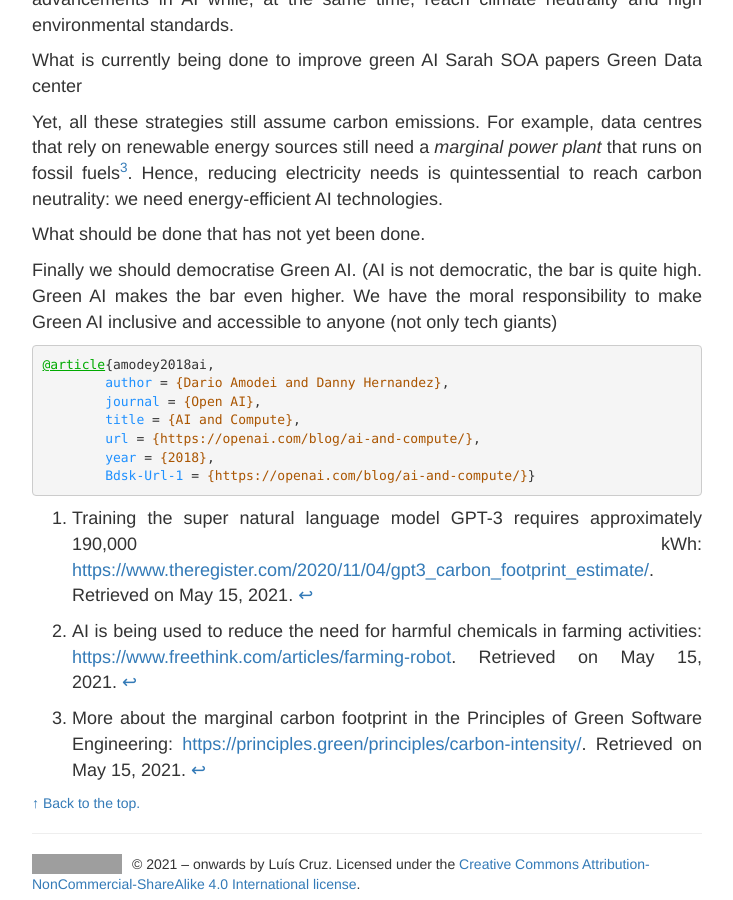
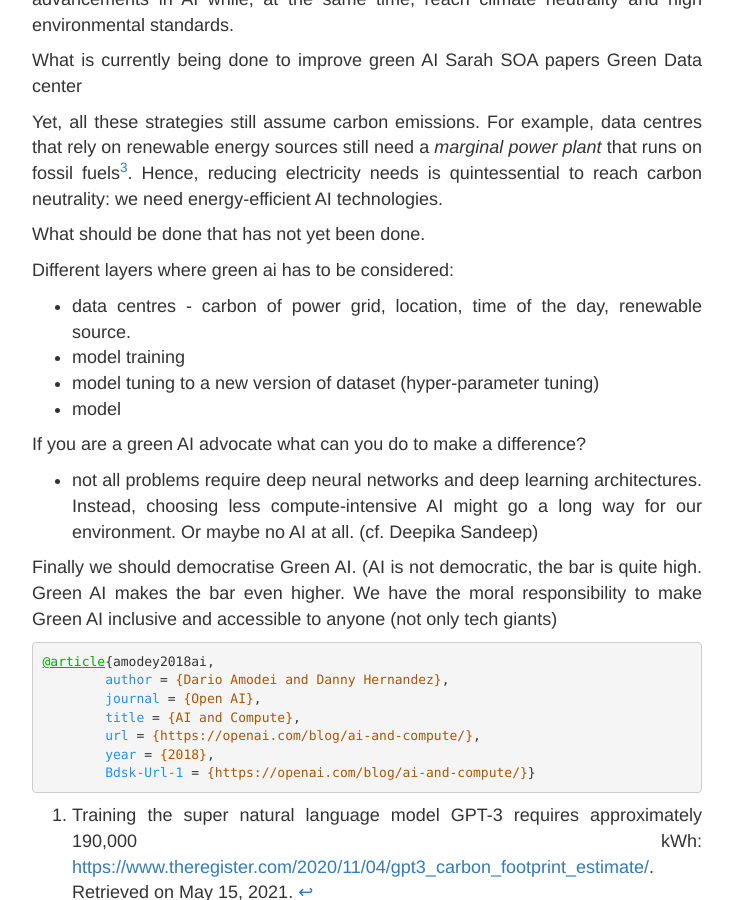
Before and after one commit to luiscruz/luiscruz.github.io, a Jekyll site: the page built from _posts/2021-10-23-green-ai.md, in a window 1280 px wide and 900 px high, scrolled down 1113 px. Shown: the whole window, without its empty margins (273-1006 px from the left). Built offline with Jekyll 4.4.1, drawn with Linux system fonts in a browser that asks for light colours; some of the changed text lies outside the part shown; grey boxes are pictures that could not be loaded.

```diff
--- a/_posts/2021-10-23-green-ai.md
+++ b/_posts/2021-10-23-green-ai.md
@@ -46,6 +48,17 @@ Yet, all these strategies still assume carbon emissions. For example, data centr
 
 What should be done that has not yet been done.
 
+Different layers where green ai has to be considered:
+
+- data centres - carbon of power grid, location, time of the day, renewable source.
+- model training
+- model tuning to a new version of dataset (hyper-parameter tuning)
+- model
+
+If you are a green AI advocate what can you do to make a difference?
+
+- not all problems require deep neural networks and deep learning architectures. Instead, choosing less compute-intensive AI might go a long way for our environment. Or maybe no AI at all. (cf. Deepika Sandeep)
+
 Finally we should democratise Green AI. (AI is not democratic, the bar is quite high. Green AI makes the bar even higher. We have the moral responsibility to make Green AI inclusive and accessible to anyone (not only tech giants)
 
 [^gpt3]: Training the super natural language model GPT-3 requires approximately 190,000 kWh: [https://www.theregister.com/2020/11/04/gpt3_carbon_footprint_estimate/](https://www.theregister.com/2020/11/04/gpt3_carbon_footprint_estimate/). Retrieved on May 15, 2021.
```
Also changed, not shown: other parts of _posts/2021-10-23-green-ai.md (+3 -1 lines), _posts/2021-09-01-energy-units.md (+1 -2 lines), courses/index.md (+2 -0 lines).
